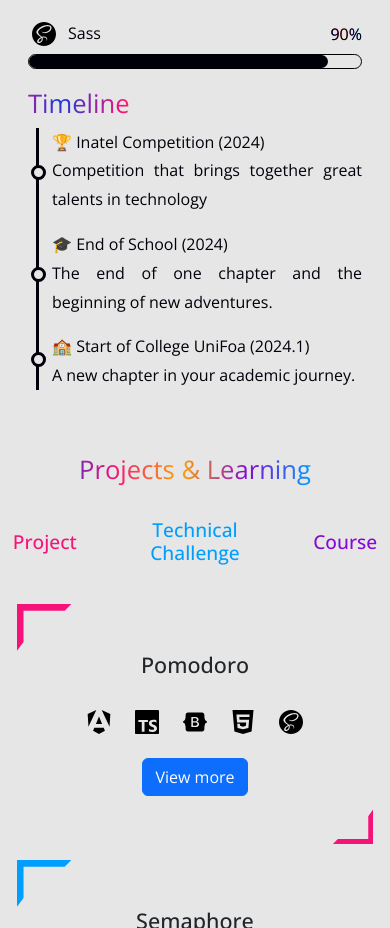
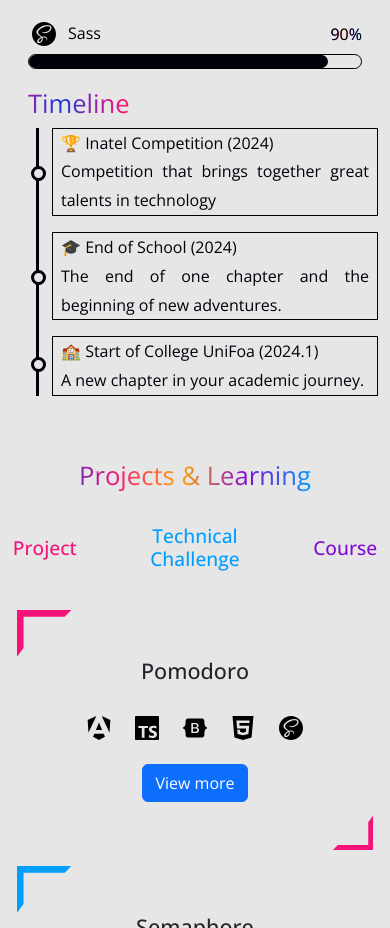
Before and after one commit to Hugodelelis/portfolio, an Angular app: page / in a window 390 px wide. Shown: the part 1781-2709 px from the top of the page. Built offline with nearby package versions, Linux system fonts and the light colour scheme.

Commit message:
finish timeline

```diff
--- a/src/app/modules/components/about/about.component.scss
+++ b/src/app/modules/components/about/about.component.scss
@@ -78,7 +78,10 @@
                 .event {
                     margin-left: 1em;
                     margin-bottom: 1em;
+                    padding: 0 0.5em;
                     position: relative;
+                    width: 50%;
+                    border: 1px solid var(--black-010);
 
                     p {
                         margin-bottom: 0;
@@ -90,11 +93,16 @@
                         background-color: var(--white-010);
                         border: 3px solid var(--black-010);
                         border-radius: 50%;
-                        left: -21.5px;
+                        left: -22px;
                         bottom: 40%;
                         width: 15px;
                         height: 15px;
                         z-index: 7;
+                        transition: 0.4s ease all;
+                    }
+
+                    &:hover::before {
+                        background-color: var(--color-core-5);
                     }
                 }
 
@@ -117,5 +125,9 @@
         .tec {
             width: 100% !important;
         }
+
+        .event {
+            width: 100% !important;
+        }
     }
 }
```
